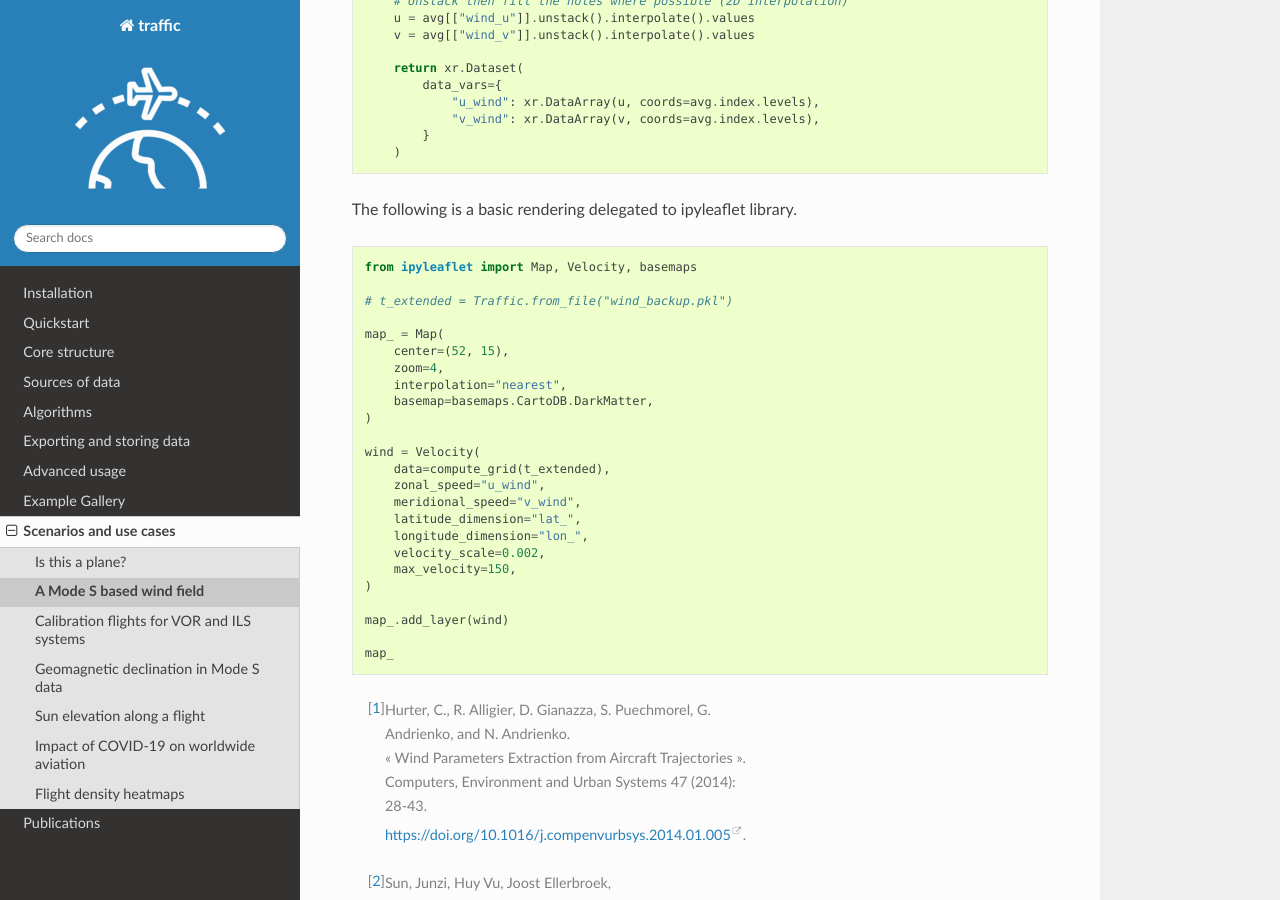
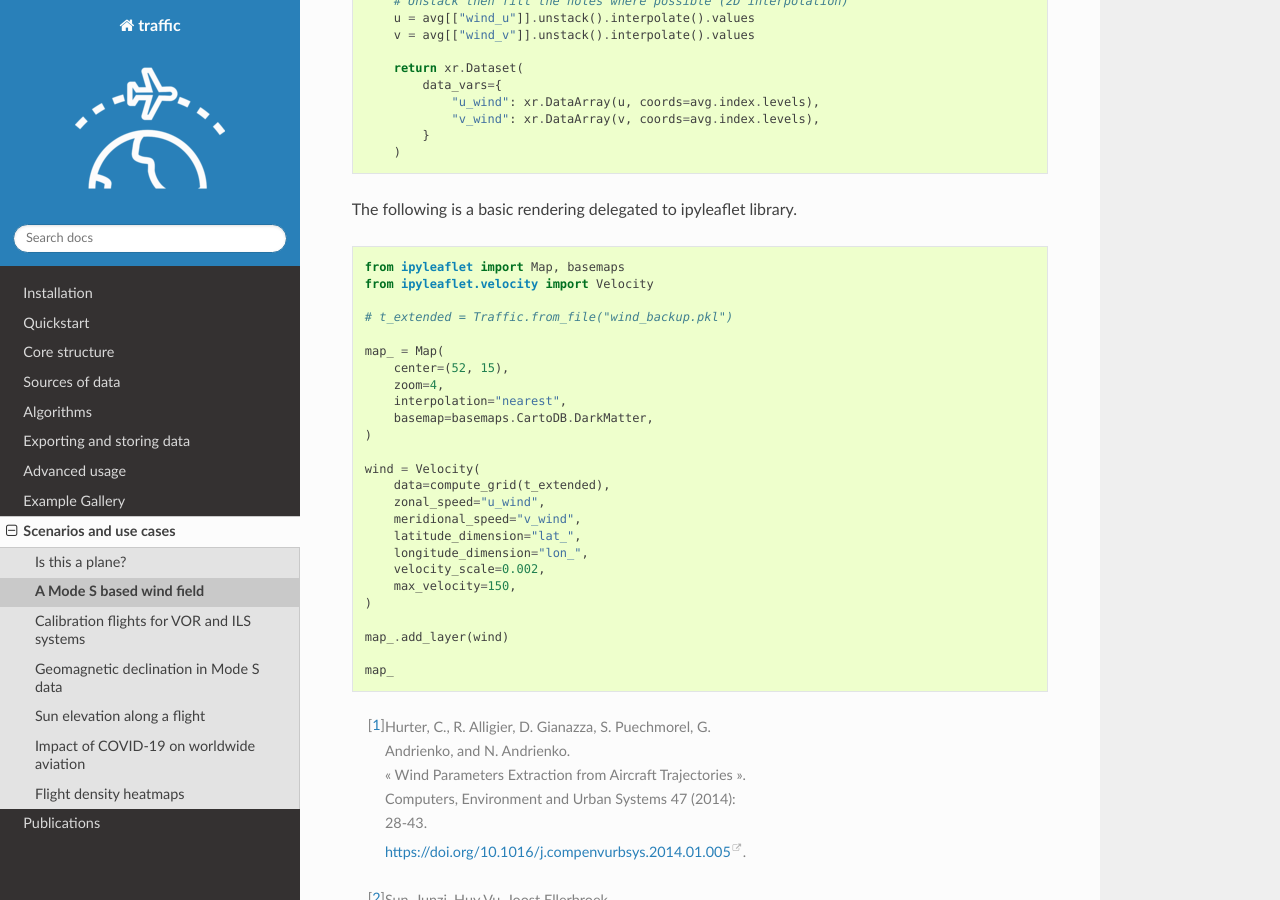
Before and after one commit to xoolive/traffic, a Sphinx documentation site: the page built from docs/scenarios/windfield.rst, in a window 1280 px wide and 900 px high, scrolled down 1668 px. Built offline with Sphinx 7.4.7 and the Read the Docs theme 2.0.0, drawn with Linux system fonts in a browser that asks for light colours; pages that are not in the unit, such as notebooks, are missing from menus; a script that is not in the unit is left out; comment, search, counter and statistics services are not loaded.

Commit message:
Update windfield.rst (#162)

```diff
--- a/docs/scenarios/windfield.rst
+++ b/docs/scenarios/windfield.rst
@@ -116,7 +116,8 @@ The following is a basic rendering delegated to ipyleaflet library.
 
 .. code:: python
 
-    from ipyleaflet import Map, Velocity, basemaps
+    from ipyleaflet import Map, basemaps
+    from ipyleaflet.velocity import Velocity
 
     # t_extended = Traffic.from_file("wind_backup.pkl")
 
```
